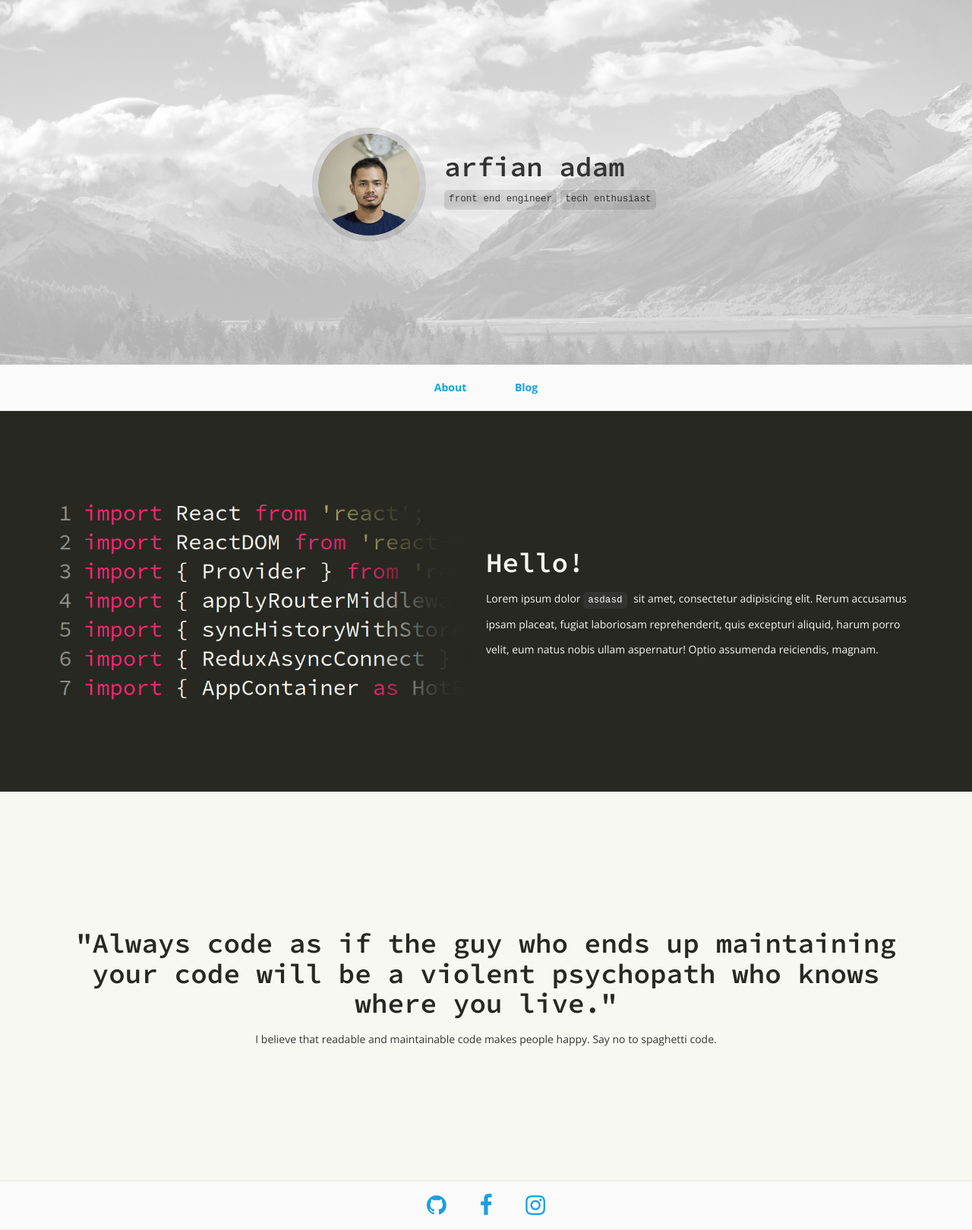
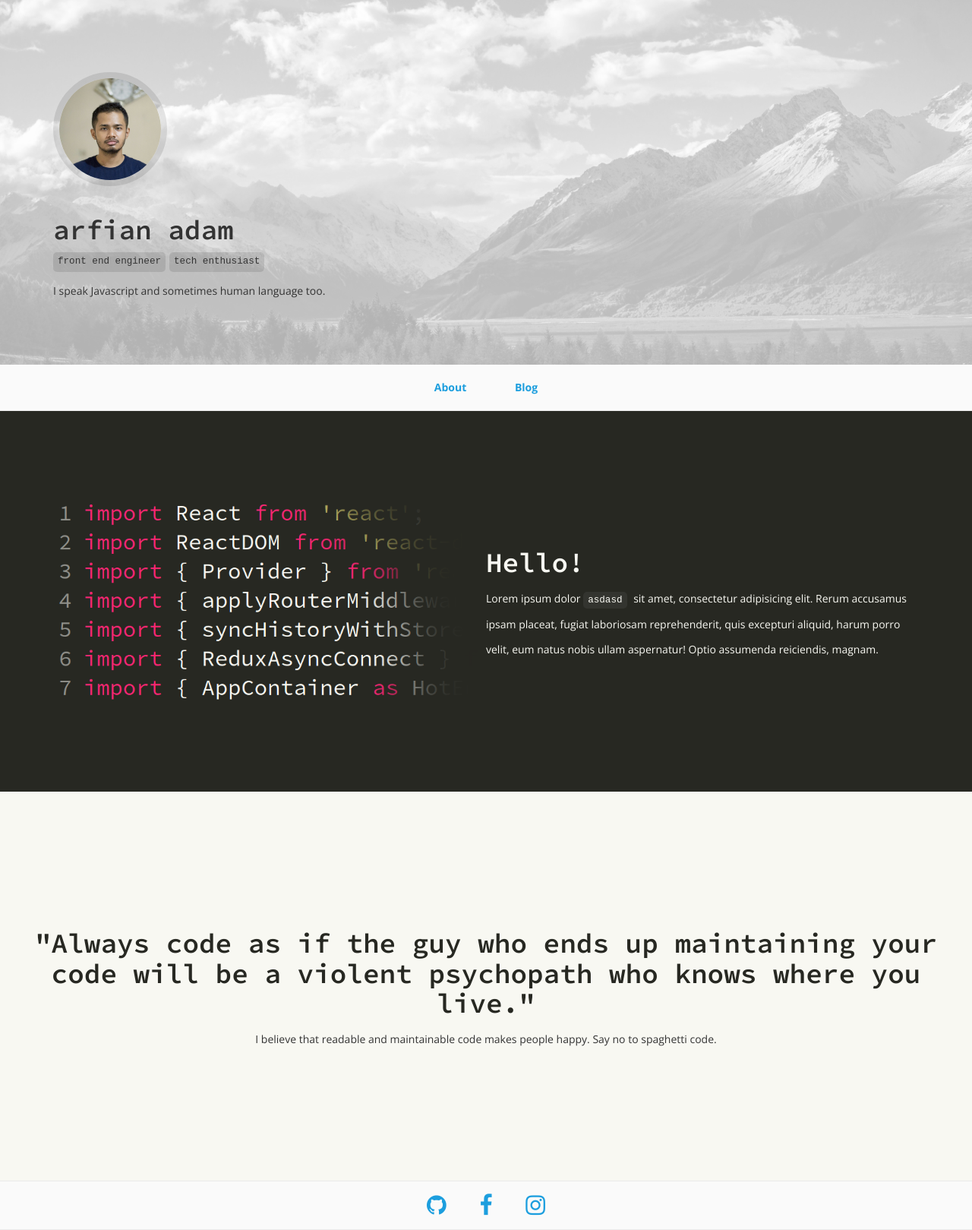
Before and after one commit to arfianadam/arfian.id, a Jekyll site: the page built from index.html, in a window 1280 px wide. Shown: the whole page at 76% size. Built offline with Jekyll 4.4.1, drawn with Linux system fonts in a browser that asks for light colours.

Commit message:
add start script, edit header

```diff
--- a/_includes/header.html
+++ b/_includes/header.html
@@ -1,5 +1,6 @@
 <header>
 	<div class="header-container">
+		<div class="header-component">
 			<div class="thumb">
 				<div class="spinner">
 					<div class="double-bounce1"></div>
@@ -10,6 +11,8 @@
 			<div class="detail">
 				<h1>arfian adam</h1>
 				<code>front end engineer</code><code>tech enthusiast</code>
+				<p>I speak Javascript and sometimes human language too.</p>
+			</div>
 		</div>
 	</div>
 </header>
--- a/_sass/_mixins.scss
+++ b/_sass/_mixins.scss
@@ -1,4 +1,4 @@
-.container {
+@mixin container() {
 	@include container-fixed;
 	padding: 0 15px;
 
--- a/_sass/components/_header.scss
+++ b/_sass/components/_header.scss
@@ -20,20 +20,17 @@ header {
 	}
 
 	.header-container {
-		display: inline-block;
-		text-align: center;
+		@include container;
 		position: relative;
 
-		.thumb, .detail {
-			display: inline-block;
-		}
+		.header-component {
+			max-width: 360px;
 
 			.thumb {
-			margin-right: 2rem;
 				position: relative;
 
 				@media (max-width: $screen-sm-min) {
-				margin: 0;
+					text-align: center;
 				}
 
 				.spinner {
@@ -64,6 +61,10 @@ header {
 				position: relative;
 				top: 18px;
 
+				p {
+					margin-top: 10px;
+				}
+
 				@media (max-width: $screen-sm-min) {
 					display: block;
 					text-align: center;
@@ -73,6 +74,7 @@ header {
 					display: inline-block;
 					margin-bottom: 5px;
 					background-color: rgba(0,0,0,0.1);
+				}
 			}
 		}
 	}
--- a/_sass/components/_introduction.scss
+++ b/_sass/components/_introduction.scss
@@ -3,6 +3,7 @@
 	color: $white;
 
 	.container {
+		@include container();
 		position: relative;
 		padding-top: 16rem;
 		padding-bottom: 16rem;
--- a/package.json
+++ b/package.json
@@ -4,7 +4,9 @@
   "description": "My personal portfolio site",
   "main": "index.js",
   "scripts": {
-    "test": "echo \"Error: no test specified\" && exit 1"
+    "test": "echo \"Error: no test specified\" && exit 1",
+    "start": "bundle exec jekyll serve",
+    "watch": "gulp"
   },
   "repository": {
     "type": "git",
```
Also changed, not shown: Gemfile.lock. Lines whose indentation alone changed are shown as unchanged.
